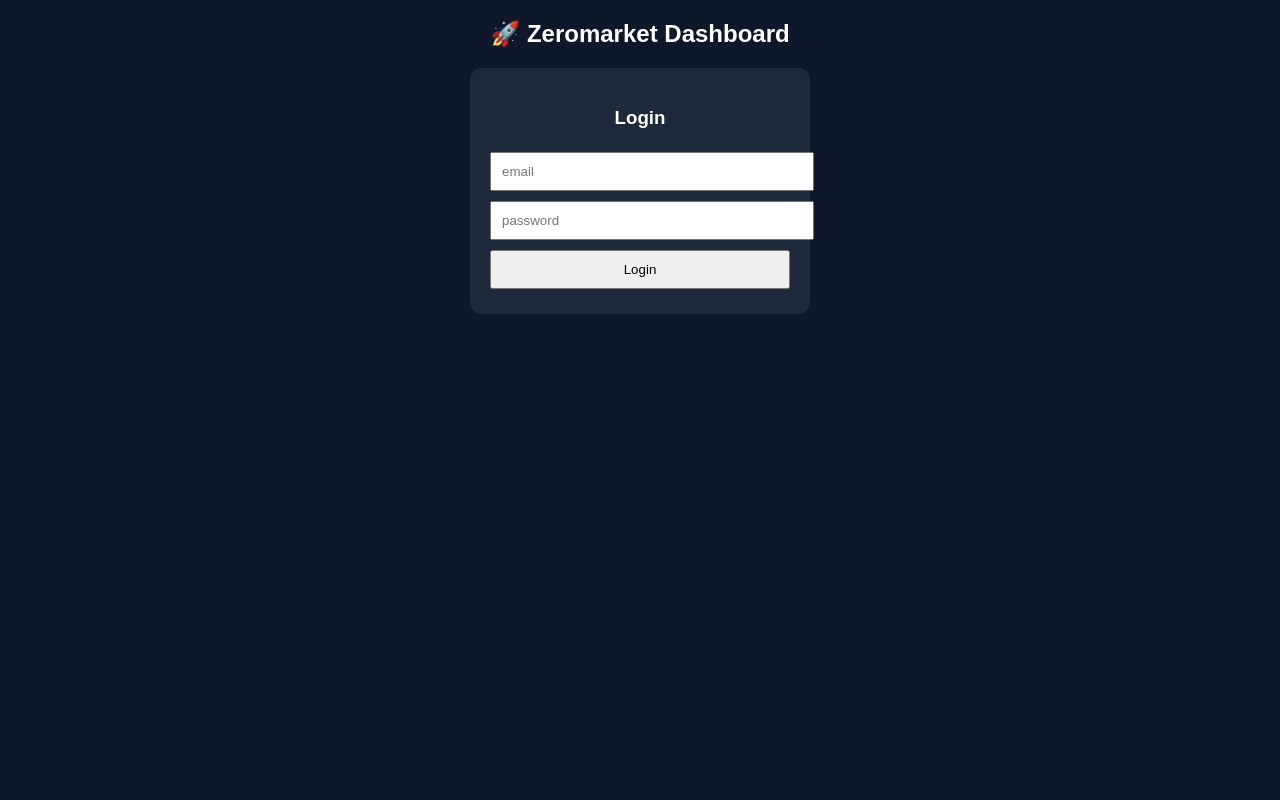
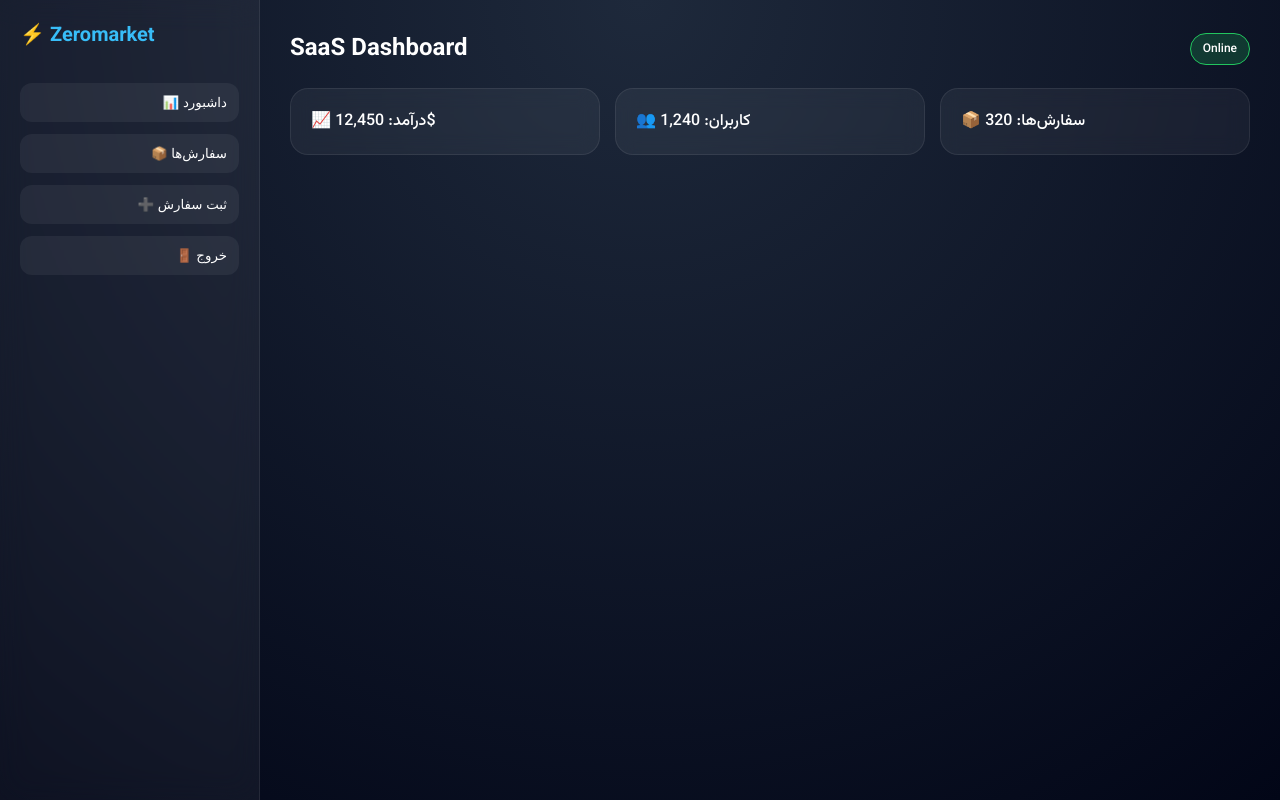
Before and after one commit to 9wfw2kb6t6-ops/Zeromarket, a plain HTML site: page index.html in a window 1280 px wide. Drawn offline with Linux system fonts and the light colour scheme; no server answers.

Commit message:
Update index.html

```diff
--- a/index.html
+++ b/index.html
@@ -2,56 +2,184 @@
 <html lang="fa">
 <head>
 <meta charset="UTF-8">
-<title>Zeromarket Panel</title>
+<meta name="viewport" content="width=device-width, initial-scale=1.0">
+<title>Zeromarket SaaS Panel</title>
 
 <script src="https://www.gstatic.com/firebasejs/10.7.1/firebase-app-compat.js"></script>
 <script src="https://www.gstatic.com/firebasejs/10.7.1/firebase-auth-compat.js"></script>
 <script src="https://www.gstatic.com/firebasejs/10.7.1/firebase-firestore-compat.js"></script>
 
 <style>
+@import url('https://fonts.googleapis.com/css2?family=Vazirmatn:wght@300;500;700&display=swap');
+
+*{box-sizing:border-box;}
+
 body{
-  font-family:sans-serif;
-  background:#0f172a;
+  margin:0;
+  font-family:'Vazirmatn', sans-serif;
+  background: radial-gradient(circle at top,#1e293b,#020617);
   color:white;
-  text-align:center;
 }
-.box{
-  background:#1e293b;
+
+/* layout */
+.container{
+  display:flex;
+  min-height:100vh;
+}
+
+/* sidebar */
+.sidebar{
+  width:260px;
+  background: rgba(255,255,255,0.05);
+  backdrop-filter: blur(15px);
+  border-right:1px solid rgba(255,255,255,0.08);
   padding:20px;
-  margin:20px auto;
-  width:300px;
+}
+
+.logo{
+  font-size:20px;
+  font-weight:bold;
+  color:#38bdf8;
+  margin-bottom:25px;
+}
+
+.nav button{
+  width:100%;
+  padding:12px;
+  margin:6px 0;
+  border:none;
   border-radius:12px;
+  cursor:pointer;
+  background:rgba(255,255,255,0.06);
+  color:white;
+  transition:0.3s;
+  text-align:right;
 }
+
+.nav button:hover{
+  background:#38bdf8;
+  color:#001018;
+  transform:translateX(-3px);
+}
+
+/* main */
+.main{
+  flex:1;
+  padding:30px;
+}
+
+/* header */
+.header{
+  display:flex;
+  justify-content:space-between;
+  align-items:center;
+  margin-bottom:20px;
+}
+
+.title{
+  font-size:24px;
+  font-weight:bold;
+}
+
+.badge{
+  padding:6px 12px;
+  background:rgba(34,197,94,0.2);
+  border:1px solid #22c55e;
+  border-radius:999px;
+  font-size:12px;
+}
+
+/* grid */
+.grid{
+  display:grid;
+  grid-template-columns:repeat(3,1fr);
+  gap:15px;
+}
+
+/* cards */
+.card{
+  background:rgba(255,255,255,0.05);
+  border:1px solid rgba(255,255,255,0.08);
+  padding:20px;
+  border-radius:18px;
+  backdrop-filter: blur(10px);
+  transition:0.3s;
+}
+
+.card:hover{
+  transform:translateY(-5px);
+  border-color:#38bdf8;
+}
+
+/* form */
 input,select,button{
   width:100%;
   padding:10px;
   margin:5px 0;
+  border-radius:10px;
+  border:none;
 }
-.card{
-  background:#334155;
-  margin:10px;
+
+button{
+  cursor:pointer;
+}
+
+/* orders */
+.order{
+  margin-top:10px;
   padding:10px;
-  border-radius:10px;
+  border-radius:12px;
+  background:rgba(255,255,255,0.04);
 }
+
+/* hidden */
 .hidden{display:none;}
+
+/* mobile */
+@media(max-width:900px){
+  .container{flex-direction:column;}
+  .grid{grid-template-columns:1fr;}
+  .sidebar{width:100%;}
+}
 </style>
 </head>
 <body>
 
-<h2>🚀 Zeromarket Dashboard</h2>
+<div class="container">
 
-<!-- LOGIN -->
-<div id="loginBox" class="box">
-  <h3>Login</h3>
-  <input id="email" placeholder="email">
-  <input id="password" type="password" placeholder="password">
-  <button onclick="login()">Login</button>
+  <!-- SIDEBAR -->
+  <div class="sidebar">
+    <div class="logo">⚡ Zeromarket</div>
+    <div class="nav">
+      <button onclick="show('dashboard')">📊 داشبورد</button>
+      <button onclick="show('orders')">📦 سفارش‌ها</button>
+      <button onclick="show('create')">➕ ثبت سفارش</button>
+      <button onclick="logout()">🚪 خروج</button>
+    </div>
   </div>
 
-<!-- PANEL -->
-<div id="panel" class="hidden">
+  <!-- MAIN -->
+  <div class="main">
 
-  <div class="box">
+    <div class="header">
+      <div class="title">SaaS Dashboard</div>
+      <div class="badge">Online</div>
+    </div>
+
+    <!-- DASHBOARD -->
+    <div id="dashboard">
+
+      <div class="grid">
+        <div class="card">📈 درآمد: 12,450$</div>
+        <div class="card">👥 کاربران: 1,240</div>
+        <div class="card">📦 سفارش‌ها: 320</div>
+      </div>
+
+    </div>
+
+    <!-- CREATE -->
+    <div id="create" class="hidden">
+      <div class="card">
         <h3>➕ ثبت سفارش</h3>
         <input id="name" placeholder="نام مشتری">
         <select id="service">
@@ -61,11 +189,13 @@ input,select,button{
         </select>
         <button onclick="addOrder()">ثبت</button>
       </div>
+    </div>
 
-  <h3>📦 سفارش‌ها</h3>
-  <div id="orders"></div>
+    <!-- ORDERS -->
+    <div id="orders" class="hidden"></div>
 
-  <button onclick="logout()">Logout</button>
+  </div>
+
 </div>
 
 <script>
@@ -77,64 +207,46 @@ const firebaseConfig = {
 };
 
 firebase.initializeApp(firebaseConfig);
-
 const auth = firebase.auth();
 const db = firebase.firestore();
 
-// LOGIN
-function login(){
-  auth.signInWithEmailAndPassword(
-    email.value,
-    password.value
-  ).then(loadPanel);
+// NAV
+function show(id){
+  document.querySelectorAll('.main > div').forEach(d=>{
+    if(d.id !== undefined) d.classList.add('hidden');
+  });
+  document.getElementById(id).classList.remove('hidden');
 }
+
+// ADD ORDER
+function addOrder(){
+  db.collection("orders").add({
+    name:name.value,
+    service:service.value,
+    date:new Date().toISOString()
+  });
+  name.value="";
+}
+
+// LOAD ORDERS
+db.collection("orders").orderBy("date","desc")
+.onSnapshot(snap=>{
+  orders.innerHTML="";
+  snap.forEach(doc=>{
+    let d=doc.data();
+    orders.innerHTML += `
+      <div class="card order">
+        👤 ${d.name} <br>
+        📌 ${d.service}
+      </div>
+    `;
+  });
+});
 
 // LOGOUT
 function logout(){
   auth.signOut().then(()=>location.reload());
 }
-
-// CHECK USER
-auth.onAuthStateChanged(user=>{
-  if(user) loadPanel();
-});
-
-// SHOW PANEL
-function loadPanel(){
-  loginBox.classList.add('hidden');
-  panel.classList.remove('hidden');
-  loadOrders();
-}
-
-// ADD ORDER
-function addOrder(){
-  db.collection("orders").add({
-    name: name.value,
-    service: service.value,
-    date: new Date().toISOString()
-  });
-
-  name.value = "";
-  loadOrders();
-}
-
-// LOAD ORDERS
-function loadOrders(){
-  db.collection("orders").orderBy("date","desc")
-  .onSnapshot(snapshot=>{
-    orders.innerHTML = "";
-    snapshot.forEach(doc=>{
-      let d = doc.data();
-      orders.innerHTML += `
-        <div class="card">
-          👤 ${d.name}<br>
-          📌 ${d.service}<br>
-          🕒 ${d.date}
-        </div>
-      `;
-    });
-  });
-}
 </script>
 
 </body>
```
Lines whose indentation alone changed are shown as unchanged.
